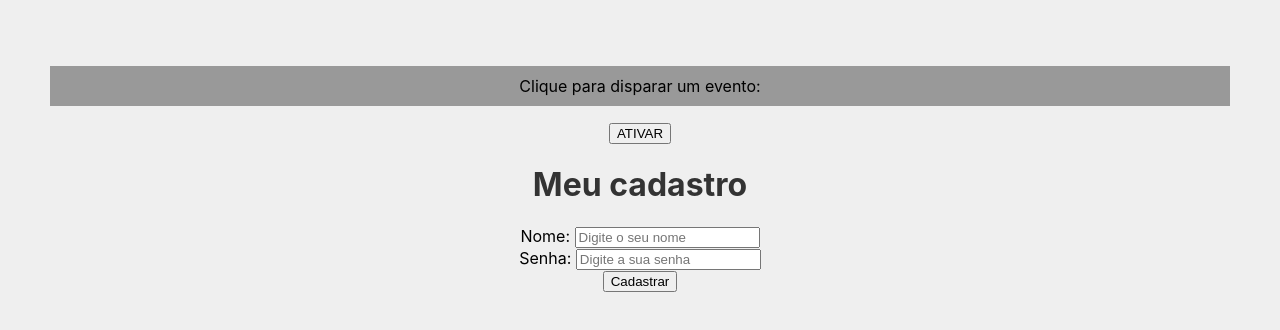
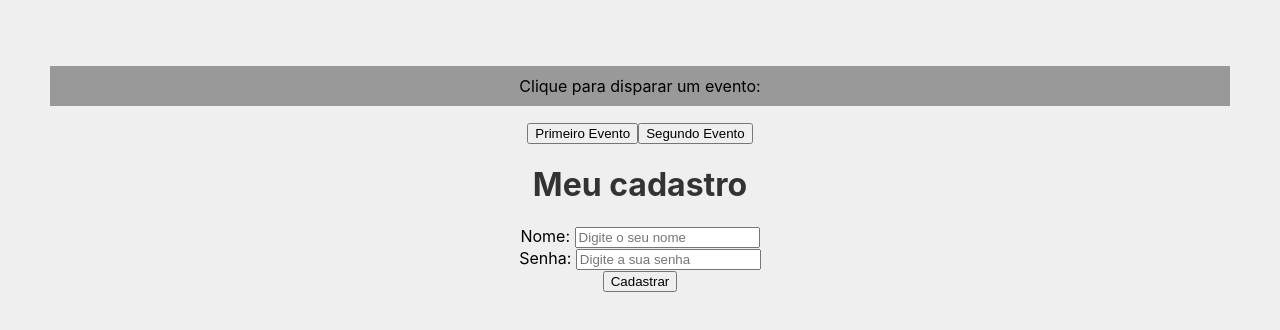
Before and after one commit to br-N/curso-react, a React (Create React App) app: page / in a window 1280 px wide. Shown: the top 330 px of the page. Built offline with nearby package versions, Linux system fonts and the light colour scheme.

Commit message:
Estudo de eventos passados por props

```diff
--- a/src/components/Evento.js
+++ b/src/components/Evento.js
@@ -1,13 +1,20 @@
+import Button from './evento/Button'
+
 function Evento({ numero }) {
 
     function meuEvento() {
-        console.log(`Catapimbas, fui ativado. ${numero}`)
+        console.log(`Ativando o primeiro evento. Número teste: ${numero} .`)
+    }
+
+    function segundoEvento() {
+        console.log("Ativando o segundo evento!")
     }
 
     return(
         <div>
             <p>Clique para disparar um evento: </p>
-            <button onClick={meuEvento}>ATIVAR</button>
+            <Button event={meuEvento} text="Primeiro Evento"/>
+            <Button event={segundoEvento} text="Segundo Evento"/>
         </div>
     )
 }
--- /dev/null
+++ b/src/components/evento/Button.js
@@ -0,0 +1,5 @@
+function Button(props) {
+    return <button onClick={props.event}>{props.text}</button>
+}
+
+export default Button
```
